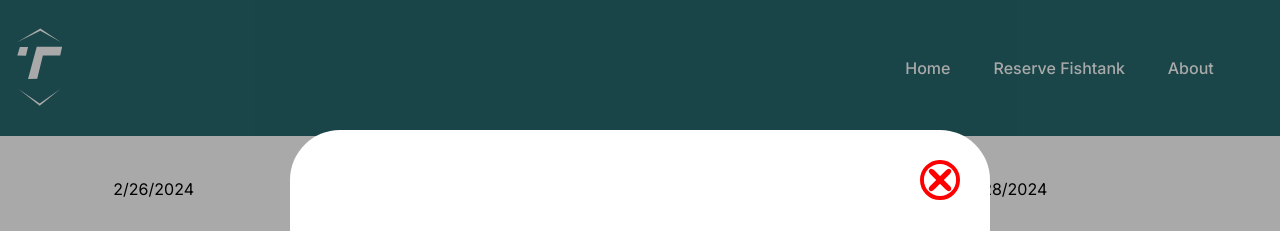
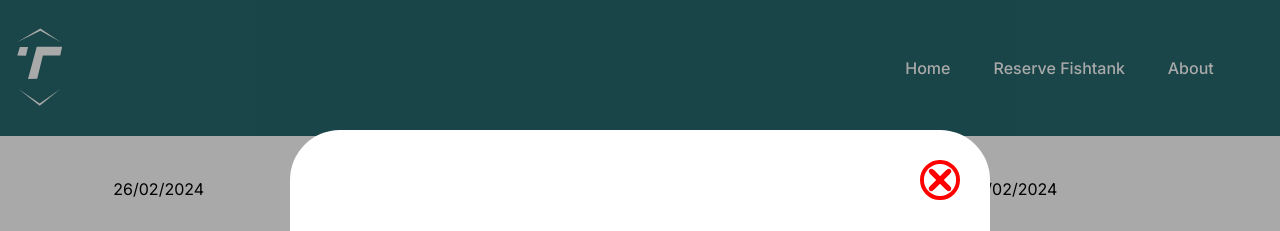
Before and after one commit to Ar4rN1c0/blockchain-tgc, a Next.js app: page /reserve/1 in a window 1280 px wide. Shown: the top 231 px of the page. Built offline with nearby package versions, Linux system fonts and the light colour scheme; no server answers.

Commit message:
Date Parsed

```diff
--- a/src/app/reserve/[id]/page.tsx
+++ b/src/app/reserve/[id]/page.tsx
@@ -33,21 +33,21 @@ export default async function Reserve({ params }: { params: Params }) {
             <Header></Header>
             <main className={styles.main}>
                 <section className={styles.listSection}>
-                    <h2>{today.toLocaleDateString()}</h2>
+                    <h2>{today.toLocaleDateString("en-GB")}</h2>
                     {freeToday.map((item: { isOcc: boolean; period: number; }, index: number) => (
-                        item.isOcc ? <Booked key={index}></Booked> : <Free date={today.toLocaleDateString()} key={index} period={item.period}></Free>
+                        item.isOcc ? <Booked key={index}></Booked> : <Free date={today.toLocaleDateString("en-GB")} key={index} period={item.period}></Free>
                     ))}
                 </section>
                 <section className={styles.listSection}>
-                    <h2>{tomorrow.toLocaleDateString()}</h2>
+                    <h2>{tomorrow.toLocaleDateString("en-GB")}</h2>
                     {freeTomorrow.map((item: { isOcc: boolean; period: number; }, index: number) => (
-                        item.isOcc ? <Booked key={index}></Booked> : <Free date={tomorrow.toLocaleDateString()} key={index} period={item.period}></Free>
+                        item.isOcc ? <Booked key={index}></Booked> : <Free date={tomorrow.toLocaleDateString("en-GB")} key={index} period={item.period}></Free>
                     ))}
                 </section>
                 <section className={styles.listSection}>
-                    <h2>{pastTomorrow.toLocaleDateString()}</h2>
+                    <h2>{pastTomorrow.toLocaleDateString("en-GB")}</h2>
                     {freePast.map((item: { isOcc: boolean; period: number; }, index: number) => (
-                        item.isOcc ? <Booked key={index}></Booked> : <Free date={pastTomorrow.toLocaleDateString()} key={index} period={item.period}></Free>
+                        item.isOcc ? <Booked key={index}></Booked> : <Free date={pastTomorrow.toLocaleDateString("en-GB")} key={index} period={item.period}></Free>
                     ))}
                 </section>
                 <section className={styles.form}>
```
